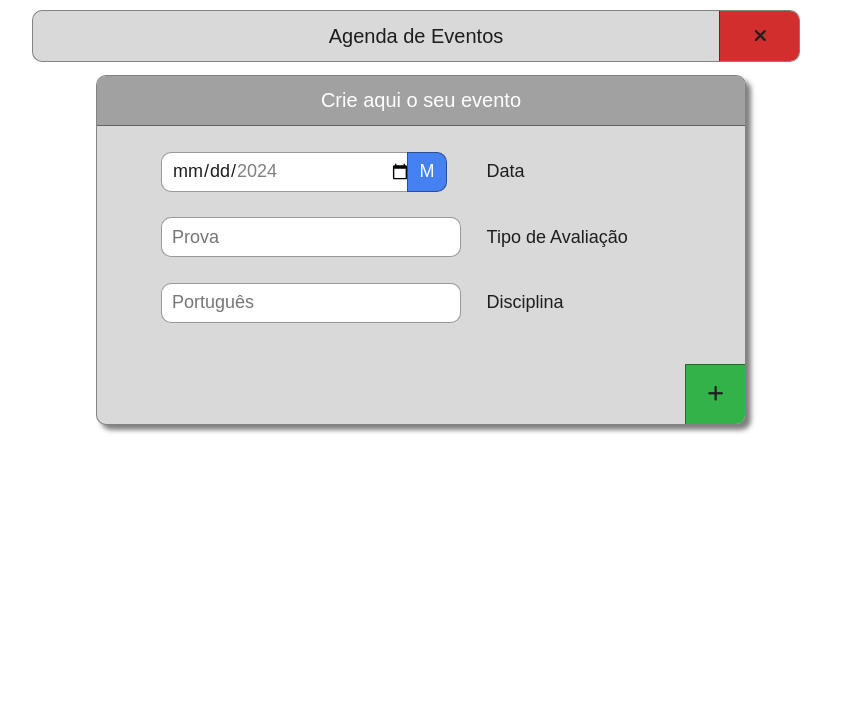
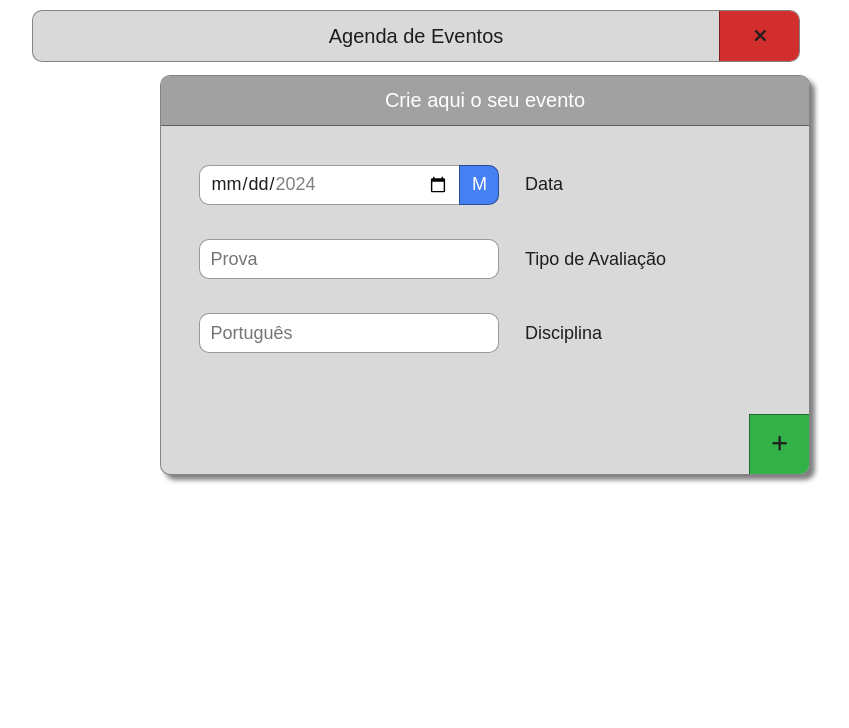
Before and after one commit to WILLIAMCHOR/AgendaDeEventos, a plain HTML site: page index.html in a window 1280 px wide. Both pictures are taken after a click on the button 983 px from the left and 36 px from the top of the page. Shown: the top 728 px of the page, without its empty margins (224-1073 px from the left). Drawn offline with Linux system fonts and the light colour scheme.

Commit message:
colocando o tamanho dos elementos pais relativos da tela

```diff
--- a/script.js
+++ b/script.js
@@ -19,7 +19,6 @@ form.addEventListener('submit', (event) => {
     event.preventDefault();
 
     verificar();
-    /* ORGAZINADOR */
 });
 
 /* ABRIR / FECHAR */
@@ -104,6 +103,9 @@ function verificar() {
     if (timerTarefa == 0) {
         verificaData();
     }
+    else {
+        inputData.className = 'input';
+    }
     verificaProva();
     verificaDisciplina();
 
@@ -112,7 +114,7 @@ function verificar() {
         return item.className == 'input';
     });
     if (validar == true) {
-        /* EXECUTAR */
+        /* EXECUTA SE TIVER TUDO NOS CONFORMES */
         criarEvento();
         organizador();
         fecharForm();
@@ -172,6 +174,26 @@ function organizador() {
     });
     for (cadaEvento of listaEventos) {
         sectionDatas.appendChild(cadaEvento.bloco);
-        console.log(cadaEvento);
     }
 }
+
+/* BOTÕES DOS EVENTOS */
+
+function duplicarBloco() {
+    let botao = this;
+    botao = botao.getAttribute('duplicar');
+    botao = document.querySelector('#' + botao);
+    botao.remove();
+}
+/* function checkbox(btn){
+  var idParent = $(btn).parent().attr('id');
+  alert(idParent);
+} */
+/* function removeCartao() {
+    var botaoRemove = this;
+    var idDoCartao = botaoRemove.getAttribute("data-ref");
+    var cartao = document.querySelector("#" + idDoCartao);
+    cartao.remove();
+}
+ */
+/* function editarEvento() {} */
--- a/style.css
+++ b/style.css
@@ -72,16 +72,22 @@ header nav ul .li-button-Abrir-Fechar-Form .button-Abrir-Form.fechar span {
     transform: rotate(45deg);
 }
 /* -----------------------
+        MAIN
+----------------------- */
+main {
+    margin: 0 30%;
+}
+/* -----------------------
         FORM
 ----------------------- */
 .section-form {
     position: fixed;
-    width: 50%;
+    width: 40%;
     overflow: hidden;
     visibility: hidden;
     top: -475px;
     min-width: 650px;
-    height: 350px;
+    height: 50%;
     background: #D9D9D9;
     border: 1px solid rgba(0, 0, 0, 0.4);
     border-radius: 10px;
@@ -107,34 +113,39 @@ header nav ul .li-button-Abrir-Fechar-Form .button-Abrir-Form.fechar span {
     justify-content: center;
 }
 .section-form .form-corpo {
-    margin: 1vw 3vw;
+    margin: 6% 3vw;
 }
 .section-form .form-corpo div {
     display: flex;
     align-items: center;
+
 }
 .section-form .form-corpo .linha-form-corpo {
-    margin: 2vw;
-}
-.section-form .form-corpo .linha-form-corpo.data div {
-    width: 300px;
-    height: 40px;
-    margin-right: 2vw;
+    margin-bottom: 6%;
+
 }
 .section-form .form-corpo input {
     height: 40px;
     padding: 10px;
     border: 1px solid rgba(0, 0, 0, 0.4);
 }
+.section-form .form-corpo .linha-form-corpo.data div {
+    width: 300px;
+    height: 40px;
+    margin-right: 2vw;
+    justify-content: end;
+}
 .section-form .form-corpo .linha-form-corpo.data div input {
     width: 260px;
+    position: absolute;
+    z-index: 50;
+    margin-right: 40px;
     border-right: none;
     border-radius: 10px 0 0 10px;
 }
 .section-form .form-corpo .linha-form-corpo.data div button {
     background: #4681F4;
-    right: 46%;
-    position: absolute;
+    z-index: 100;
     color: #FFFFFF;
     height: 40px;
     width: 40px;
@@ -196,6 +207,9 @@ header nav ul .li-button-Abrir-Fechar-Form .button-Abrir-Form.fechar span {
     border-radius: 10px;
     margin-right: 2vw;
 }
+.section-form .form-corpo .linha-form-corpo label {
+    width: 40%;
+}
 .section-form .button-submit-form {
     background: #33B249;
     position: absolute;
@@ -214,9 +228,6 @@ header nav ul .li-button-Abrir-Fechar-Form .button-Abrir-Form.fechar span {
 /* -----------------------
         DATAS
 ----------------------- */
-main {
-    margin: 0 25%;
-}
 section h2 {
     font-size: 20px;
     color: #FFFFFF;
```
Also changed, not shown: index.html (+1 -0 lines).
